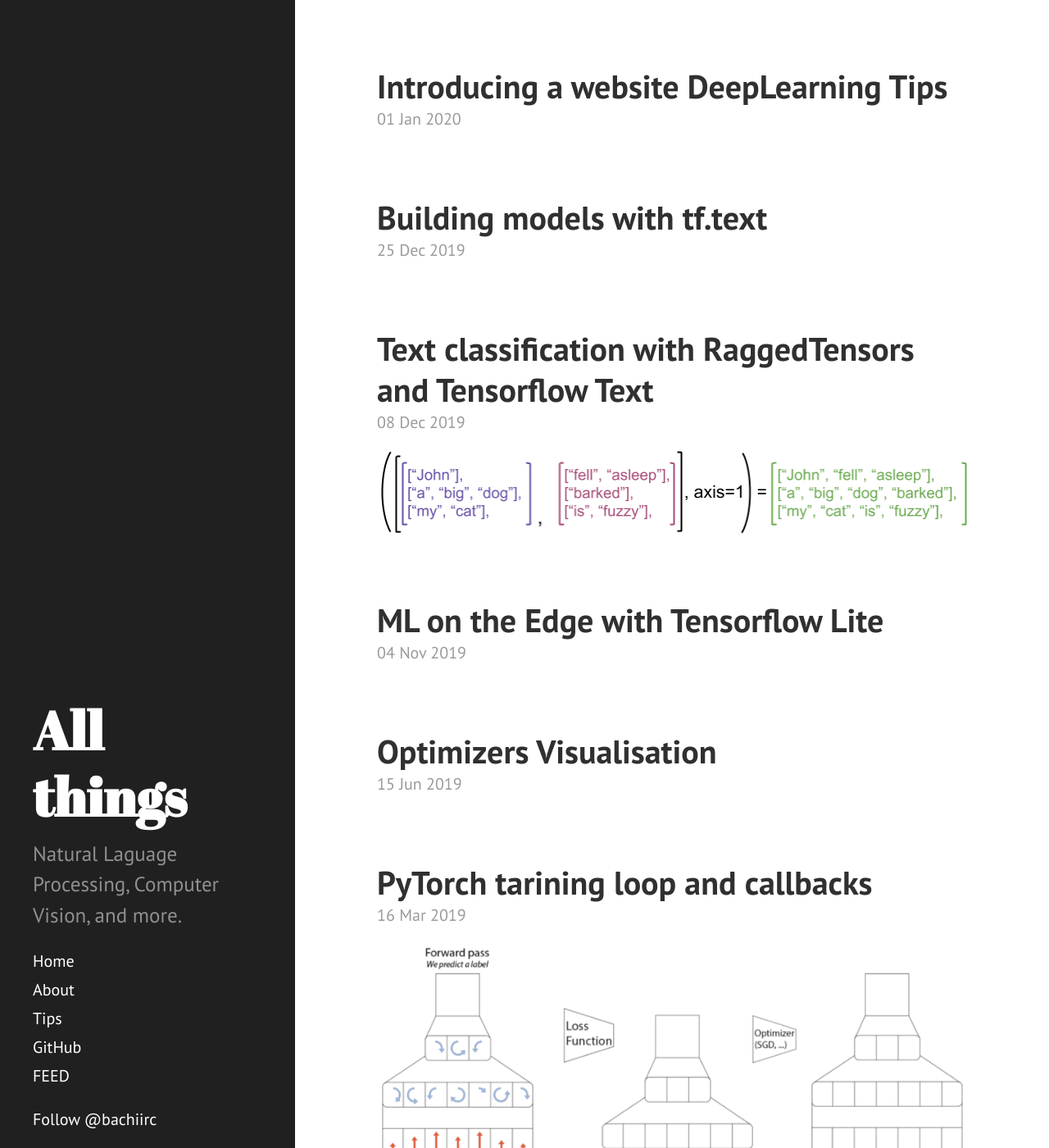
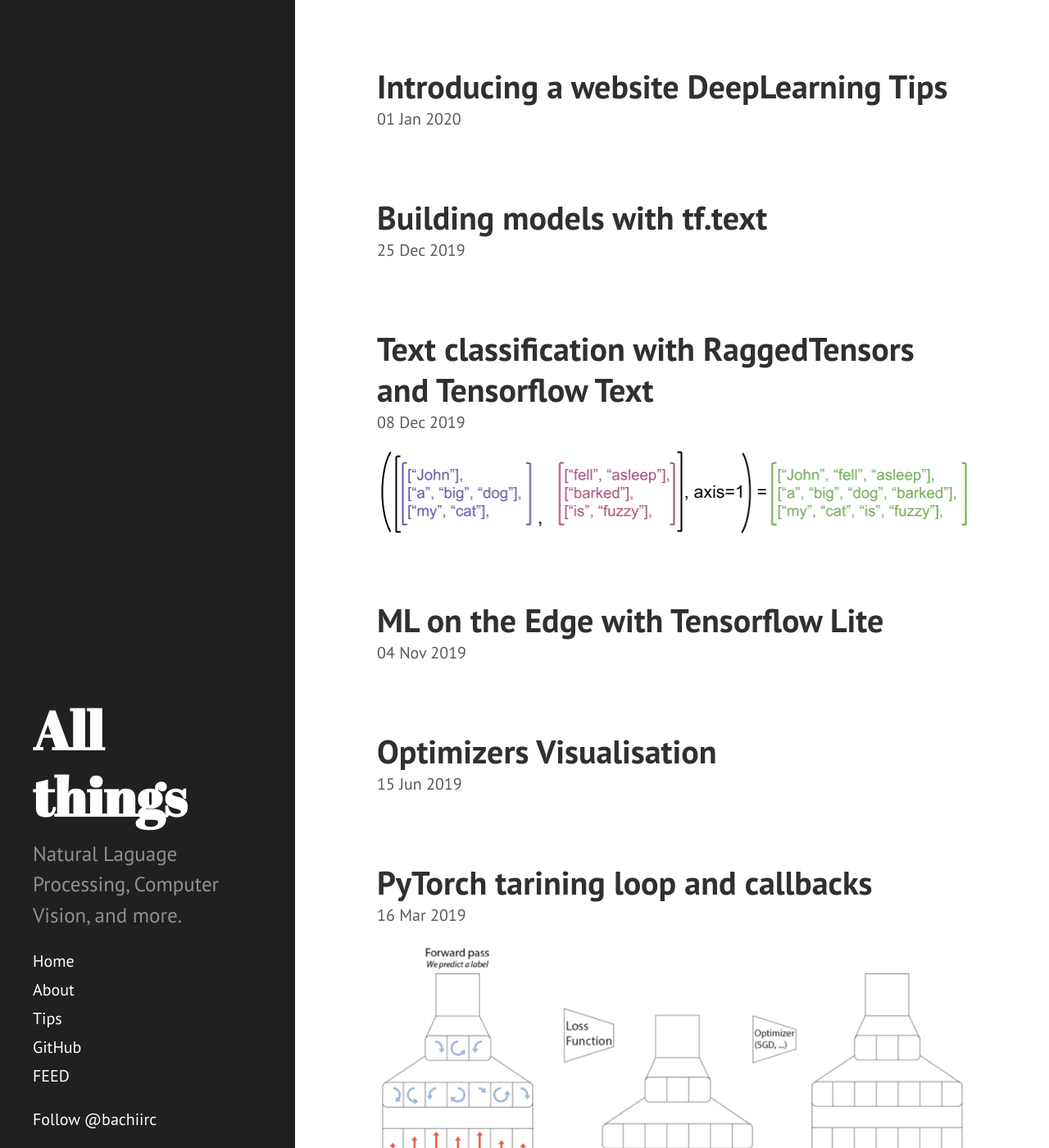
Before and after one commit to dzlab/dzlab.github.io, a Jekyll site: the page built from index.html, in a window 1280 px wide and 1400 px high. Shown: the whole window at 82% size. Built offline with Jekyll 4.4.1, drawn with Linux system fonts in a browser that asks for light colours; nearby versions of some CDN libraries; the list of posts is cut into pages by our own code; comment, search, counter and statistics services are not loaded.

Commit message:
darker text color for accessibility

```diff
--- a/_includes/head.html
+++ b/_includes/head.html
@@ -4,7 +4,7 @@
   <meta http-equiv="content-type" content="text/html; charset=utf-8">
 
   <!-- Enable responsiveness on mobile devices-->
-  <meta name="viewport" content="width=device-width, initial-scale=1.0, maximum-scale=1">
+  <meta name="viewport" content="width=device-width, initial-scale=1.0, maximum-scale=5">
 
   <title>
     {% if page.title == "Home" %}
--- a/public/css/poole.css
+++ b/public/css/poole.css
@@ -349,7 +349,7 @@
   display: block;
   margin-top: -.5rem;
   margin-bottom: 1rem;
-  color: #9a9a9a;
+  color: #5a5a5a;
 }
 
 /* Related posts */
```
